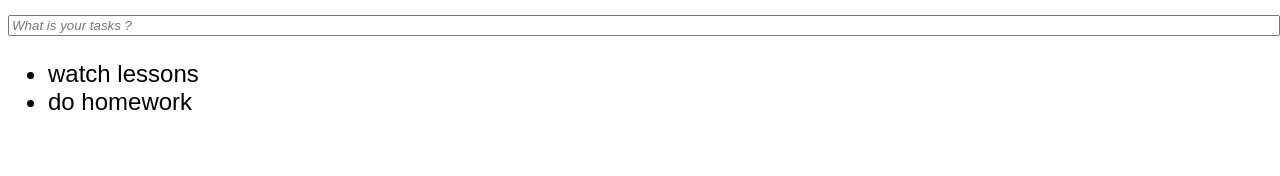
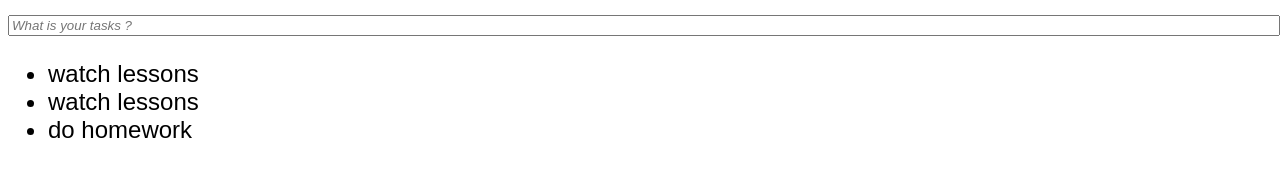
Before and after one commit to DOS1993/git-sample, a plain HTML site: page index.html in a window 1280 px wide. Drawn offline with Linux system fonts and the light colour scheme.

Commit message:
Text for commit_version 03

```diff
--- a/index.html
+++ b/index.html
@@ -8,6 +8,7 @@
 <input id="new-todo" placeholder="What is your tasks ?" />
 <ul id="todo-list">
 	<li>watch lessons</li>
+	<li>watch lessons</li>
 	<li>do homework</li>
 </ul>
 </body>
```
